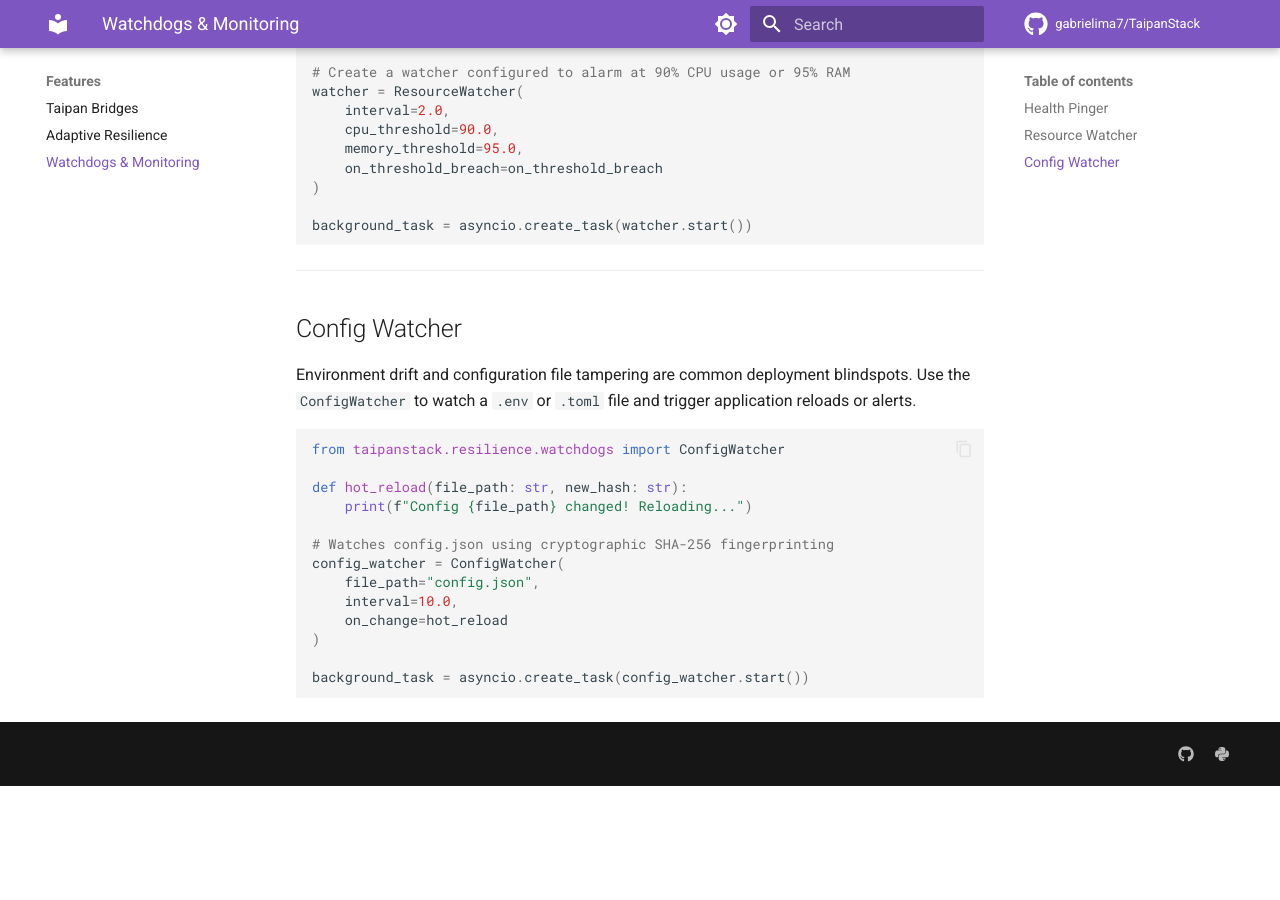
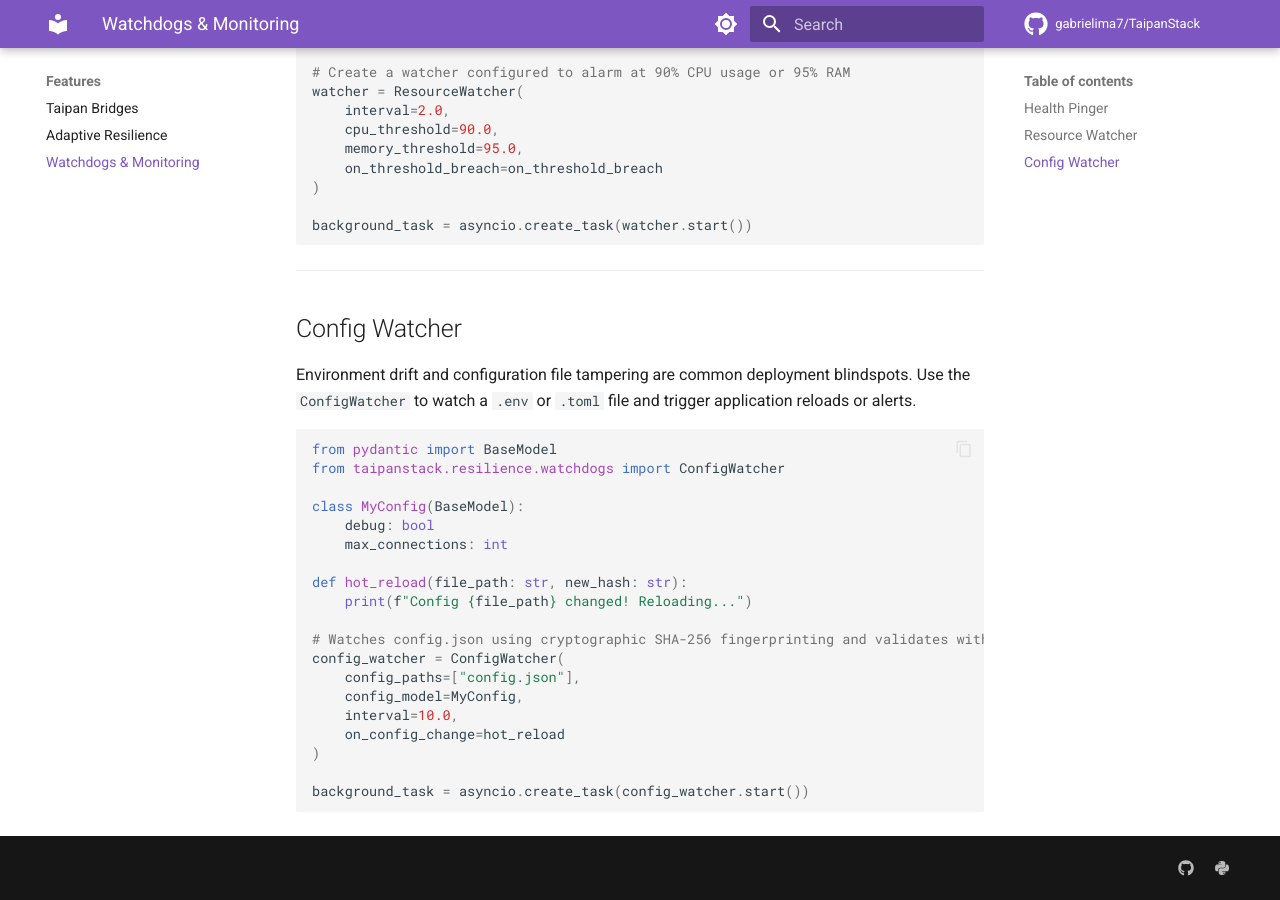
Before and after one commit to gabrielima7/TaipanStack, an MkDocs documentation site: the page built from docs/features/watchdogs.md, in a window 1280 px wide and 900 px high, scrolled down 1260 px. Built offline with MkDocs 1.6.1 and Material for MkDocs 9.7.7, drawn with Linux system fonts in a browser that asks for light colours; comment, search, counter and statistics services are not loaded; before the commit the page ends 2046 px from its top, so only the background shows below that.

Commit message:
docs: sync ConfigWatcher API snippet with codebase
Co-authored-by: gabrielima7 <230595838+gabrielima7@users.noreply.github.com>

````diff
--- a/docs/features/watchdogs.md
+++ b/docs/features/watchdogs.md
@@ -66,17 +66,24 @@ background_task = asyncio.create_task(watcher.start())
 
 Environment drift and configuration file tampering are common deployment blindspots. Use the `ConfigWatcher` to watch a `.env` or `.toml` file and trigger application reloads or alerts.
 
+
 ```python
+from pydantic import BaseModel
 from taipanstack.resilience.watchdogs import ConfigWatcher
+
+class MyConfig(BaseModel):
+    debug: bool
+    max_connections: int
 
 def hot_reload(file_path: str, new_hash: str):
     print(f"Config {file_path} changed! Reloading...")
 
-# Watches config.json using cryptographic SHA-256 fingerprinting
+# Watches config.json using cryptographic SHA-256 fingerprinting and validates with MyConfig
 config_watcher = ConfigWatcher(
-    file_path="config.json",
+    config_paths=["config.json"],
+    config_model=MyConfig,
     interval=10.0,
-    on_change=hot_reload
+    on_config_change=hot_reload
 )
 
 background_task = asyncio.create_task(config_watcher.start())
````
Also changed, not shown: plan.md (+11 -8 lines).
